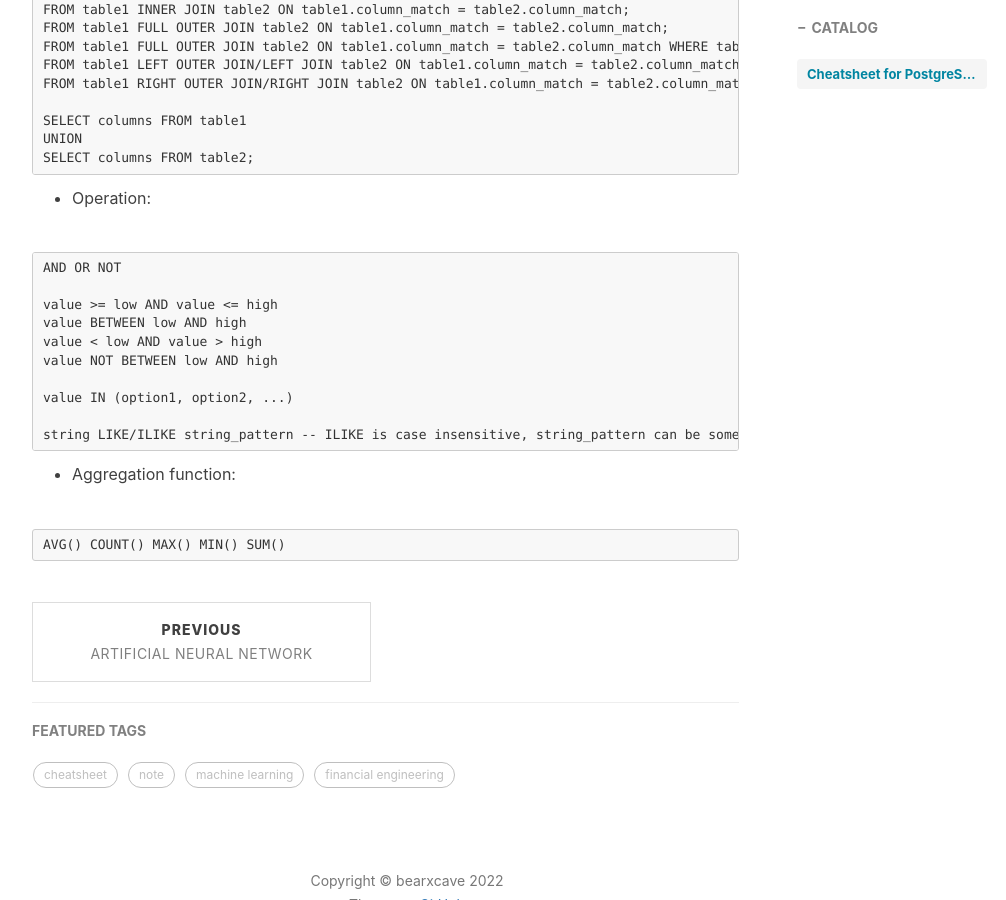
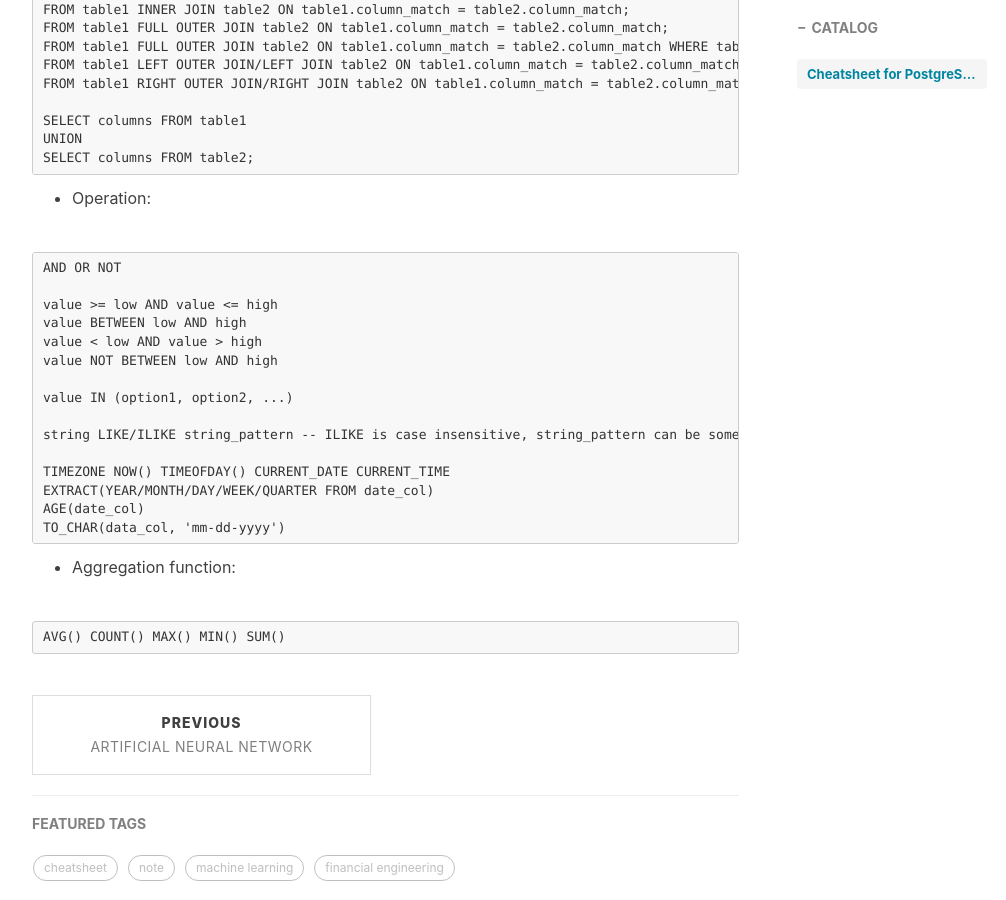
Before and after one commit to Bearxcave/Bearxcave.github.io, a Jekyll site: the page built from _posts/2022-01-08-cheatsheet-postgresql.md, in a window 1280 px wide and 900 px high, scrolled down 1079 px. Shown: the whole window, without its empty margins (233-1239 px from the left). Built offline with Jekyll 4.4.1, drawn with Linux system fonts in a browser that asks for light colours; nearby versions of some CDN libraries; comment, search, counter and statistics services are not loaded.

Commit message:
Update 2022-01-08-cheatsheet-postgresql.md

````diff
--- a/_posts/2022-01-08-cheatsheet-postgresql.md
+++ b/_posts/2022-01-08-cheatsheet-postgresql.md
@@ -64,6 +64,11 @@ value NOT BETWEEN low AND high
 value IN (option1, option2, ...)
 
 string LIKE/ILIKE string_pattern -- ILIKE is case insensitive, string_pattern can be something like '%boy_'
+
+TIMEZONE NOW() TIMEOFDAY() CURRENT_DATE CURRENT_TIME
+EXTRACT(YEAR/MONTH/DAY/WEEK/QUARTER FROM date_col)
+AGE(date_col)
+TO_CHAR(data_col, 'mm-dd-yyyy')
 ```
 
 * Aggregation function:
````
